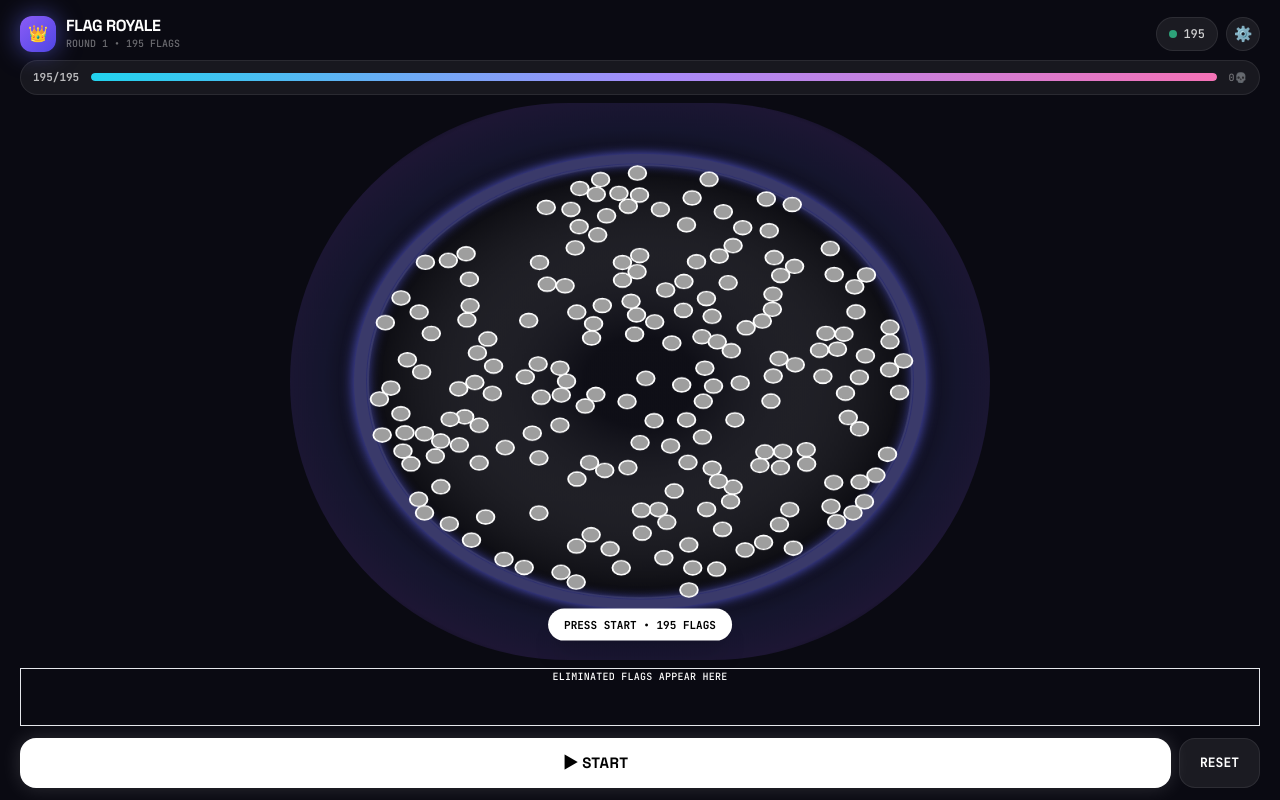
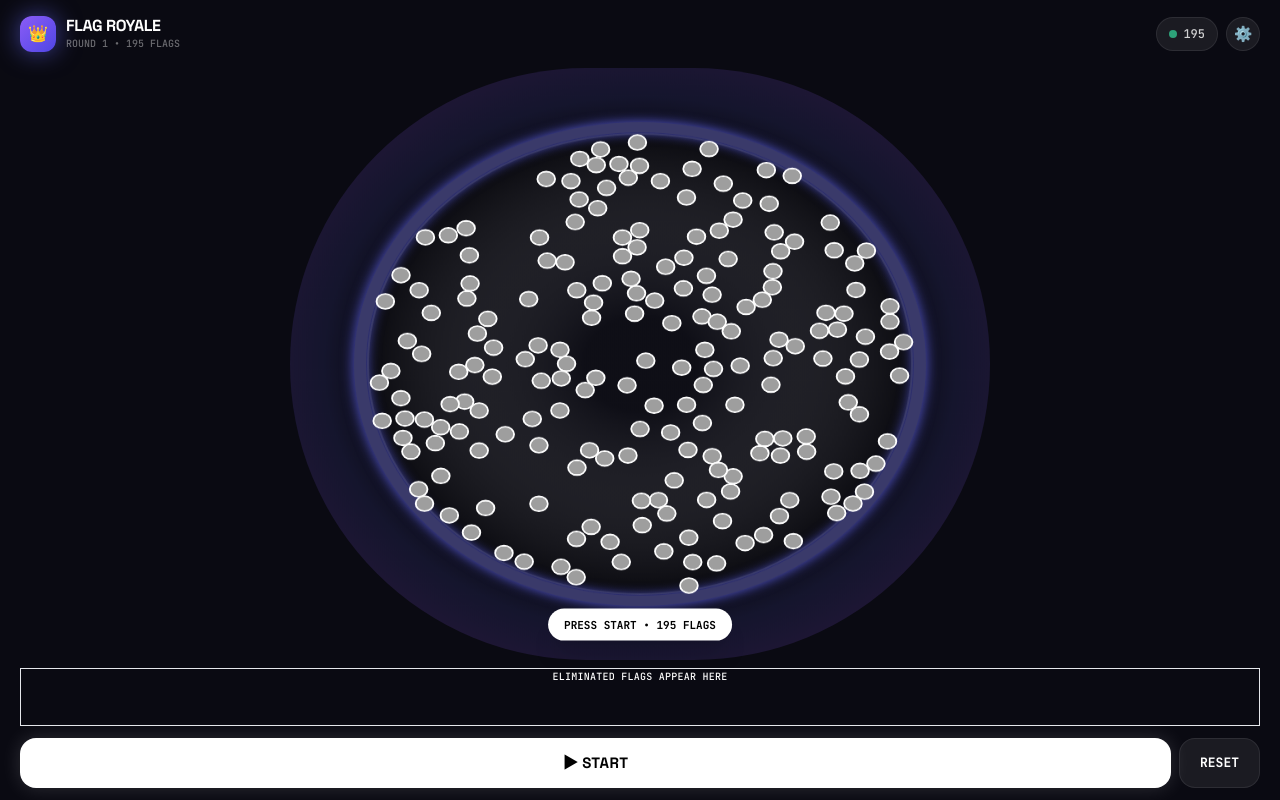
Before and after one commit to niceguy61/flag-royale, a React (Vite) app: page / in a window 1280 px wide. Built offline with nearby package versions, Linux system fonts and the light colour scheme.

Commit message:
fix: reverse elim order (recent first) + remove progress bar

```diff
--- a/App.tsx
+++ b/App.tsx
@@ -1090,16 +1090,7 @@ export default function App() {
         </div>
       </header>
 
-      {/* Progress bar */}
-      <div className="w-full px-5 shrink-0">
-        <div className="rounded-full bg-white/[0.06] border border-white/[0.08] px-3 py-2 flex items-center gap-3">
-          <span className="mono text-[11px] font-bold text-white/70 shrink-0">{remaining}/{ballCount}</span>
-          <div className="flex-1 h-[8px] rounded-full bg-white/[0.08] overflow-hidden relative">
-            <div className="absolute inset-y-0 left-0 rounded-full transition-all duration-500 ease-out" style={{width:`${remainPct}%`,background:'linear-gradient(90deg,#22d3ee 0%,#a78bfa 50%,#f472b6 100%)',boxShadow:'0 0 12px rgba(168,85,247,0.5)'}} />
-          </div>
-          <span className="mono text-[10px] text-white/40 shrink-0">{eliminated}💀</span>
-        </div>
-      </div>
+      {/* Progress bar removed - cleaner for shorts */}
 
 
       {/* Arena canvas - fills remaining vertical space */}
--- a/components/EliminatedStack.tsx
+++ b/components/EliminatedStack.tsx
@@ -30,7 +30,7 @@ export default function EliminatedStack({ elimTicker, totalCount }: Props) {
             width: '100%',
           }}
         >
-          {elimTicker.map((c, i) => (
+          {elimTicker.slice().reverse().map((c, i) => (
             <div
               key={`${c.code}-${i}`}
               className="rounded-[3px] overflow-hidden border border-white/10"
```
